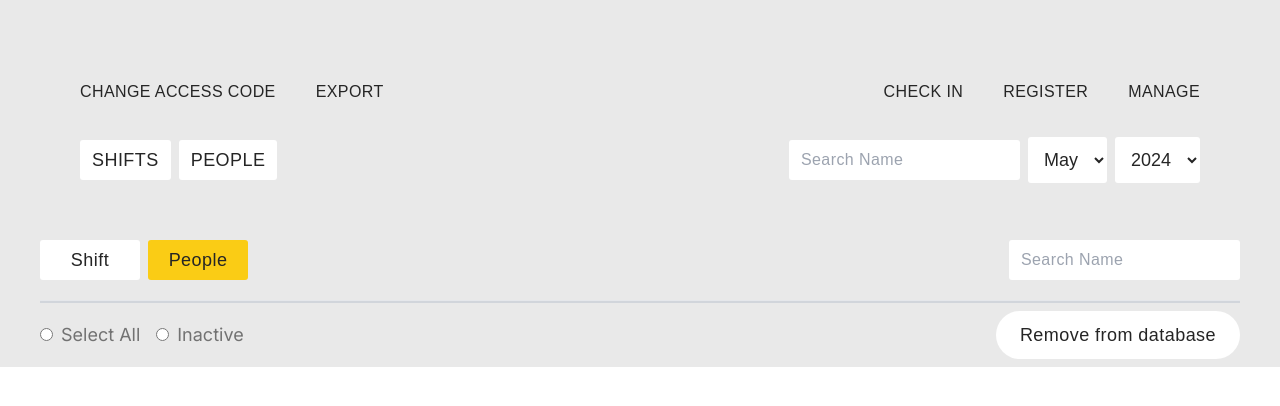
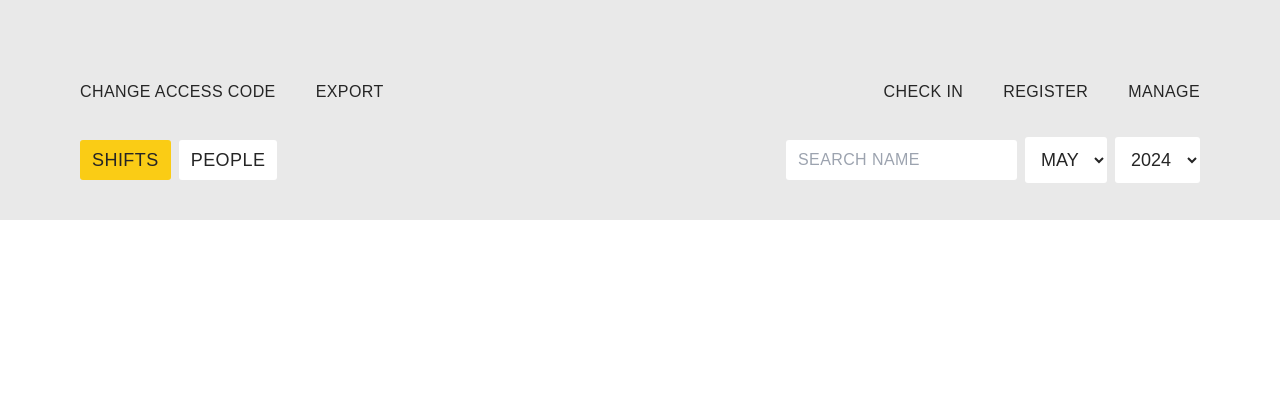
Before and after one commit to SFU-Blueprint/Pedals, a Next.js app in the folder src/: page /manage/people in a window 1280 px wide. Shown: the top 406 px of the page. Built offline with nearby package versions, Linux system fonts and the light colour scheme; a web font is replaced by a local one.

Commit message:
Fix design

```diff
--- a/src/app/(ui)/(manager)/manage/layout.tsx
+++ b/src/app/(ui)/(manager)/manage/layout.tsx
@@ -1,86 +1,96 @@
+'use client'
 import ManageNavBar from "@/components/layouts/ManageNavBar";
+import { useState } from "react";
 
 export default function ManagerLayout({
   children
 }: {
   children: React.ReactNode;
 }) {
+
+  const [nav, setNav] = useState("Shift");
+
   return (
-    <>
+    <div>
       <ManageNavBar className="fixed left-20 top-20" />
+      {nav === 'Shift' ? (
         <div className="flex w-full justify-between bg-pedals-lightgrey px-20 pt-[100px]">
           <div className="flex gap-2 py-10">
-          <button type="button" className="uppercase">
+            <button
+              type="button"
+              className={`uppercase ${nav === 'Shift' ? '!bg-yellow-400' : ''}`}
+              onClick={() => setNav('Shift')}
+            >
               Shifts
             </button>
-          <button type="button" className="uppercase">
+            <button
+              type="button"
+              className={`uppercase ${nav != 'Shift' ? '!bg-yellow-400' : ''}`}
+              onClick={() => setNav('People')}
+            >
               People
             </button>
           </div>
           <div className="flex flex-grow items-center justify-end gap-2">
-          <input type="text" placeholder="Search Name" />
-          <select className="rounded-[3px] bg-white px-3 py-3 font-mono text-lg">
+            <input className="uppercase" type="text" placeholder="Search Name" />
+            <select className="rounded-[3px] bg-white px-3 py-3 font-mono text-lg uppercase">
               <option value="month" className="min-w-[100px]">
                 May
               </option>
             </select>
-          <select className="rounded-[3px] bg-white px-3 py-3 font-mono text-lg">
+            <select className="rounded-[3px] bg-white px-3 py-3 font-mono text-lg uppercase">
               <option value="year" className="min-w-[100px]">
                 2024
               </option>
             </select>
           </div>
         </div>
-      <div className="flex w-full justify-between bg-pedals-lightgrey px-10">
-        <div className="flex flex-grow gap-2 py-5 pr-10">
-          <button type="button" className="min-w-[100px]">
-            Shift
+      ) : (
+        <div>
+          <div className="flex w-full justify-between bg-pedals-lightgrey px-20 pt-[100px]">
+            <div className="flex gap-2 py-10">
+              <button
+                type="button"
+                className={`uppercase ${nav === 'Shift' ? '!bg-yellow-400' : ''}`}
+                onClick={() => setNav('Shift')}
+              >
+                Shifts
               </button>
-          <button type="button" className="min-w-[100px] !bg-yellow-400">
+              <button
+                type="button"
+                className={`uppercase ${nav === 'People' ? '!bg-yellow-400' : ''}`}
+                onClick={() => setNav('People')}
+              >
                 People
               </button>
             </div>
             <div className="flex flex-grow items-center justify-end gap-2">
-          <input type="text" placeholder="Search Name" />
+              <input className="uppercase" type="text" placeholder="Search Name" />
             </div>
           </div>
           <div className="flex w-full flex-col bg-pedals-lightgrey">
-        <div className="flex w-full items-center">
-          <hr
-            className="flex-grow bg-gray-300"
-            style={{ height: "3px", margin: "0 40px" }}
-          />
+            <div className="flex w-full items-center px-10">
+              <hr className="flex-grow bg-gray-300" style={{ height: '3px', margin: '0 40px' }} />
             </div>
-        <div className="flex w-full justify-between px-10 py-2">
-          <div className="flex items-center gap-4">
-            <label>
-              <input
-                type="radio"
-                name="options"
-                value="option1"
-                className="mr-2"
-              />
+            <div className="flex w-full justify-between px-20 py-2">
+              <div className="flex items-center gap-4 ">
+                <label className="uppercase font-mono uppercase">
+                  <input type="radio" name="options" value="option1" className="mr-2" />
                   Select All
                 </label>
-            <label>
-              <input
-                type="radio"
-                name="options"
-                value="option2"
-                className="mr-2"
-              />
+                <label className="uppercase font-mono uppercase">
+                  <input type="radio" name="options" value="option2" className="mr-2" />
                   Inactive
                 </label>
               </div>
-          <button
-            type="submit"
-            className="min-w-[100px] rounded-[30px] bg-yellow-400"
-          >
+              <button type="submit" className="uppercase rounded-[30px] bg-yellow-400 uppercase">
                 Remove from database
               </button>
             </div>
             {children}
           </div>
-    </>
+        </div>
+      )}
+    </div>
   );
-}
+};
```
Lines whose indentation alone changed are shown as unchanged.
